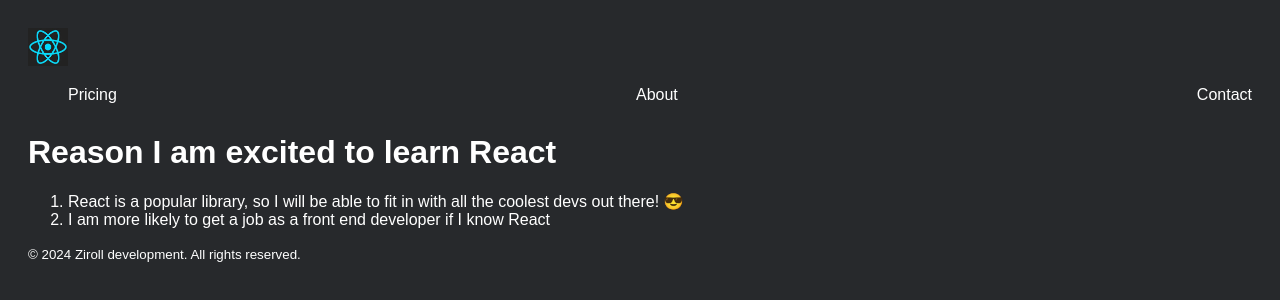
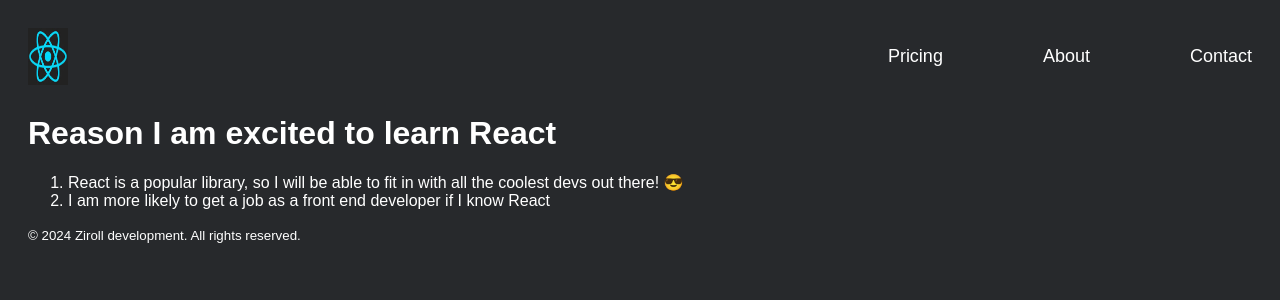
Before and after one commit to PAZZO123/React-Learning, a React (Vite) app: page / in a window 1280 px wide. Shown: the top 300 px of the page. Built offline with nearby package versions, Linux system fonts and the light colour scheme.

Commit message:
Adding to Styling

```diff
--- a/src/index.css
+++ b/src/index.css
@@ -17,5 +17,11 @@ h1 {
     list-style: none;
     display: flex;
     justify-content: space-between;
+    gap: 100px;
+    font-size: large;
 
 }
+.header {
+  display: flex;
+  justify-content: space-between;
+}
--- a/src/main.jsx
+++ b/src/main.jsx
@@ -6,7 +6,7 @@ let root = createRoot(document.getElementById("root"));
 
 function Header() {
     return (
-        <header>
+        <header className="header">
             <img src={Logo} width="40px" alt="React logo" />
             <nav>
                 <ul className="nav-list">
```
